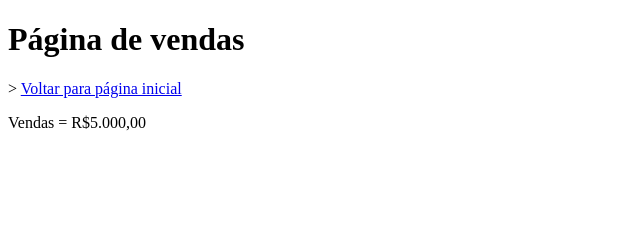
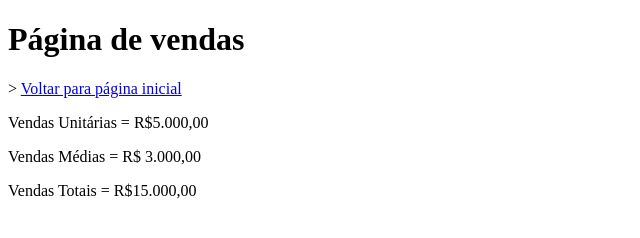
Before and after one commit to Edson-Kafu/aulagithub2025, a plain HTML site: page vendas.html in a window 1280 px wide. Shown: the whole page, without its empty margins (0-640 px from the left). Drawn offline with Linux system fonts and the light colour scheme.

Commit message:
Acréscimo de novas informações de vendas

```diff
--- a/vendas.html
+++ b/vendas.html
@@ -10,8 +10,9 @@
 <body>
     <h1>Página de vendas</h1>>
     <a href="index.html">Voltar para página inicial</a>
-
-    <p>Vendas = R$5.000,00</p>
+    <p>Vendas Unitárias = R$5.000,00</p>
+    <p>Vendas Médias = R$ 3.000,00</p>
+    <p>Vendas Totais = R$15.000,00</p>
 </body>
 
 </html>
```
